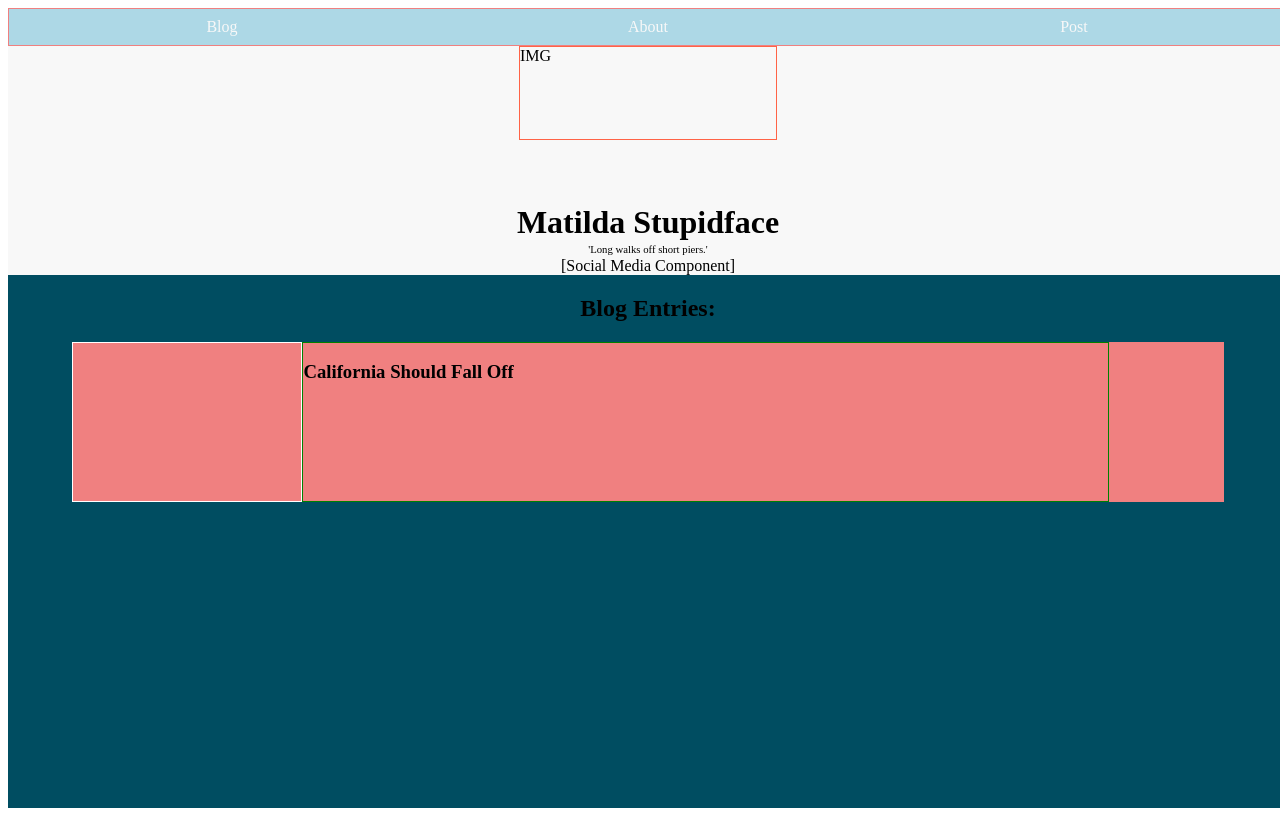
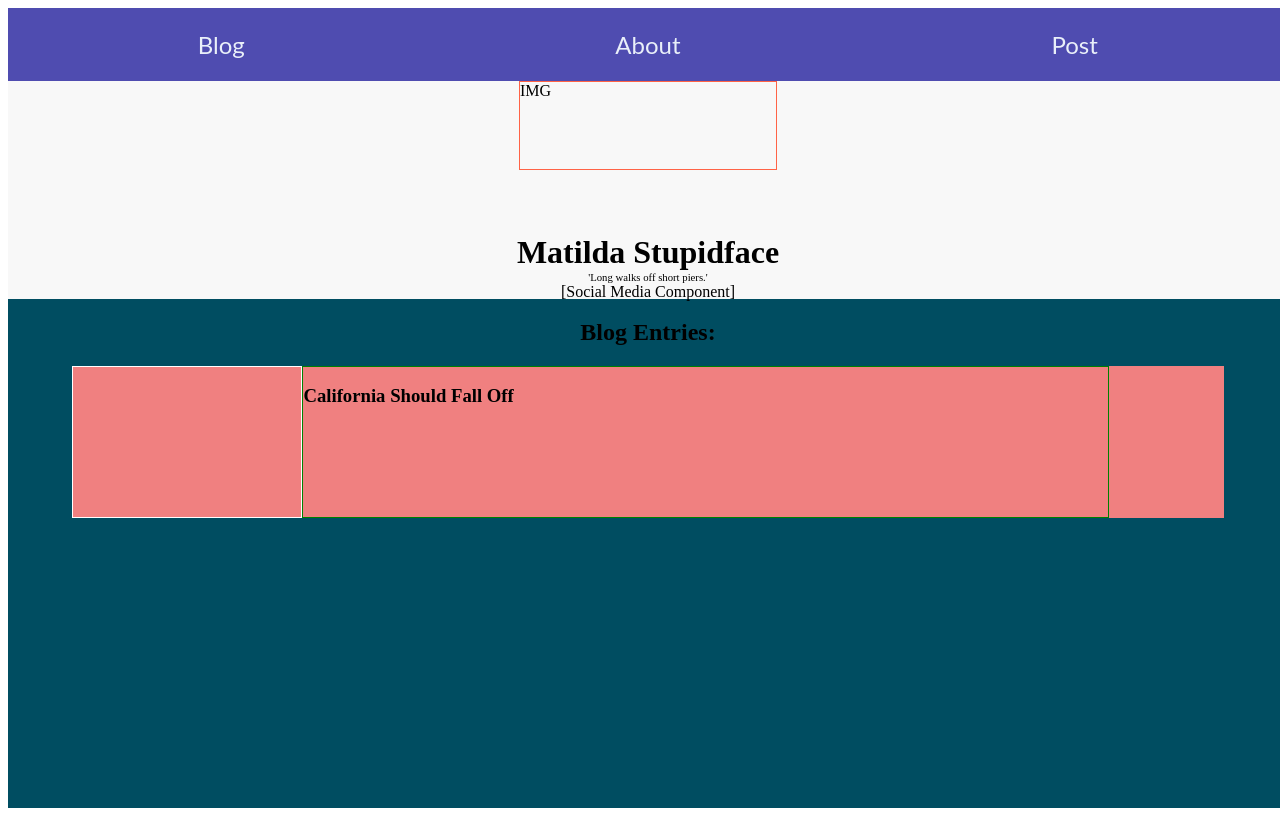
Before and after one commit to cody-m-jenkins/vschool-group-project, a React (Create React App) app in the folder client/: page / in a window 1280 px wide. Built offline with nearby package versions, Linux system fonts and the light colour scheme.

Commit message:
Updated Navbar Component
Added Navbar styling from clone.

```diff
--- a/client/src/css/navbar.css
+++ b/client/src/css/navbar.css
@@ -1,12 +1,12 @@
 .navbar-container {
     box-sizing: border-box;
     width: 100%;
-    height: 5vh;
+    height: 10vh;
     display: flex;
     justify-content: space-around;
     align-items: center;
-    border: 1px solid lightcoral;
-    background: #ff502f;
+    background: #4f4cb0;
+    /* border: 1px solid lightcoral; */
 }
 
 .navbar-container a {
@@ -16,31 +16,37 @@
     display: flex;
     justify-content: center;
     align-items: center;
+    font-size: 1.5em;
     text-decoration: none;
-    color: #f8f8f8;
+    color: #e9eff9;
+    font-family: 'Lato', sans-serif;
     /* background: pink; */
 }
 
-@media (min-width: 480px) and (max-width: 767px) {
-    .navbar-container {
-        /* background: lightslategray; */
-    }
+.navbar-container a:active {
+    background: rgba(255,255, 255, .3)
 }
 
-@media (min-width: 768px) and (max-width: 1023px) {
+/* @media (min-width: 480px) and (max-width: 767px) {
+    .navbar-container {
+        background: lightslategray;
+    }
+} */
+
+/* @media (min-width: 768px) and (max-width: 1023px) {
     .navbar-container {
         background: lightcoral;
     }
-}
+} */
 
-@media (min-width: 1024px) and (max-width: 1280px) {
+/* @media (min-width: 1024px) and (max-width: 1280px) {
     .navbar-container {
         background: lightblue;
     }
-}
+} */
 
-@media (min-width: 1281px) {
+/* @media (min-width: 1281px) {
     .navbar-container {
         background: lightseagreen;
     }
-}
+} */
```
